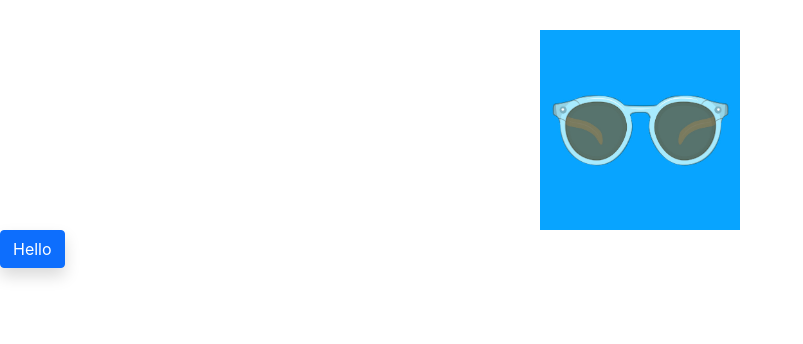
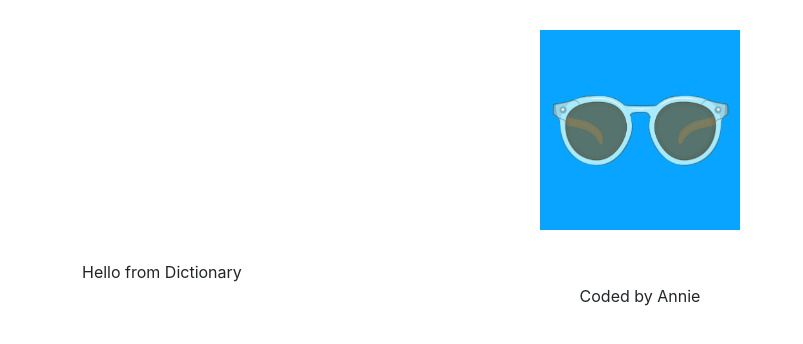
Before and after one commit to multipotentialite-aj/react-dictionary, a React (Create React App) app: page / in a window 1280 px wide. Shown: the top 344 px of the page, without its empty margins (0-803 px from the left). Built offline with nearby package versions, Linux system fonts and the light colour scheme.

Commit message:
Added Dictionary.js

```diff
--- a/src/App.js
+++ b/src/App.js
@@ -1,13 +1,19 @@
 import logo from './logo.jpg';
 import './App.css';
+import Dictionary from "./Dictionary";
 
 function App() {
   return (
     <div className="App">
+      <div className="container">
       <header className="App-header">
         <img src={logo} className="App-logo" alt="logo" />
-        <a href="#" className="btn btn-primary shadow">Hello</a>
       </header>
+      <main>
+        <Dictionary />
+      </main>
+      <footer className="text-center">Coded by Annie</footer>
+      </div>
     </div>
   );
 }
--- /dev/null
+++ b/src/Dictionary.js
@@ -0,0 +1,5 @@
+import React from "react";
+
+export default function Dictionary() {
+    return "Hello from Dictionary"
+}
```
Also changed, not shown: src/Dictionary.css (added).
